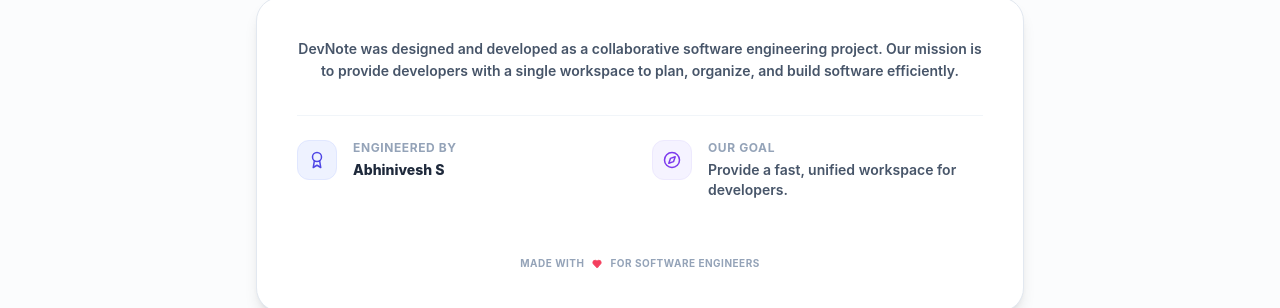
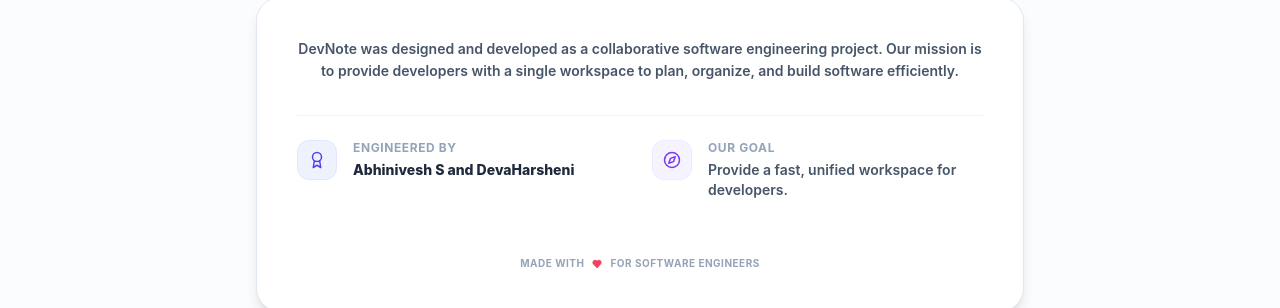
Before and after one commit to ABHISA888/DevNote, a React (Vite) app in the folder client/: page / in a window 1280 px wide. Shown: the part 4213-4521 px from the top of the page. Built offline with nearby package versions, Linux system fonts and the light colour scheme.

Commit message:
feat: redesign landing page and enhance login  UI

```diff
--- a/client/src/components/landing/AboutSection.jsx
+++ b/client/src/components/landing/AboutSection.jsx
@@ -36,7 +36,7 @@
                 </div>
                 <div>
                   <h4 className="text-xs font-bold text-slate-400 uppercase tracking-wider">Engineered By</h4>
-                  <p className="text-sm font-extrabold text-slate-800 mt-1">Abhinivesh S</p>
+                  <p className="text-sm font-extrabold text-slate-800 mt-1">Abhinivesh S and DevaHarsheni</p>
                 </div>
               </div>
 
```
